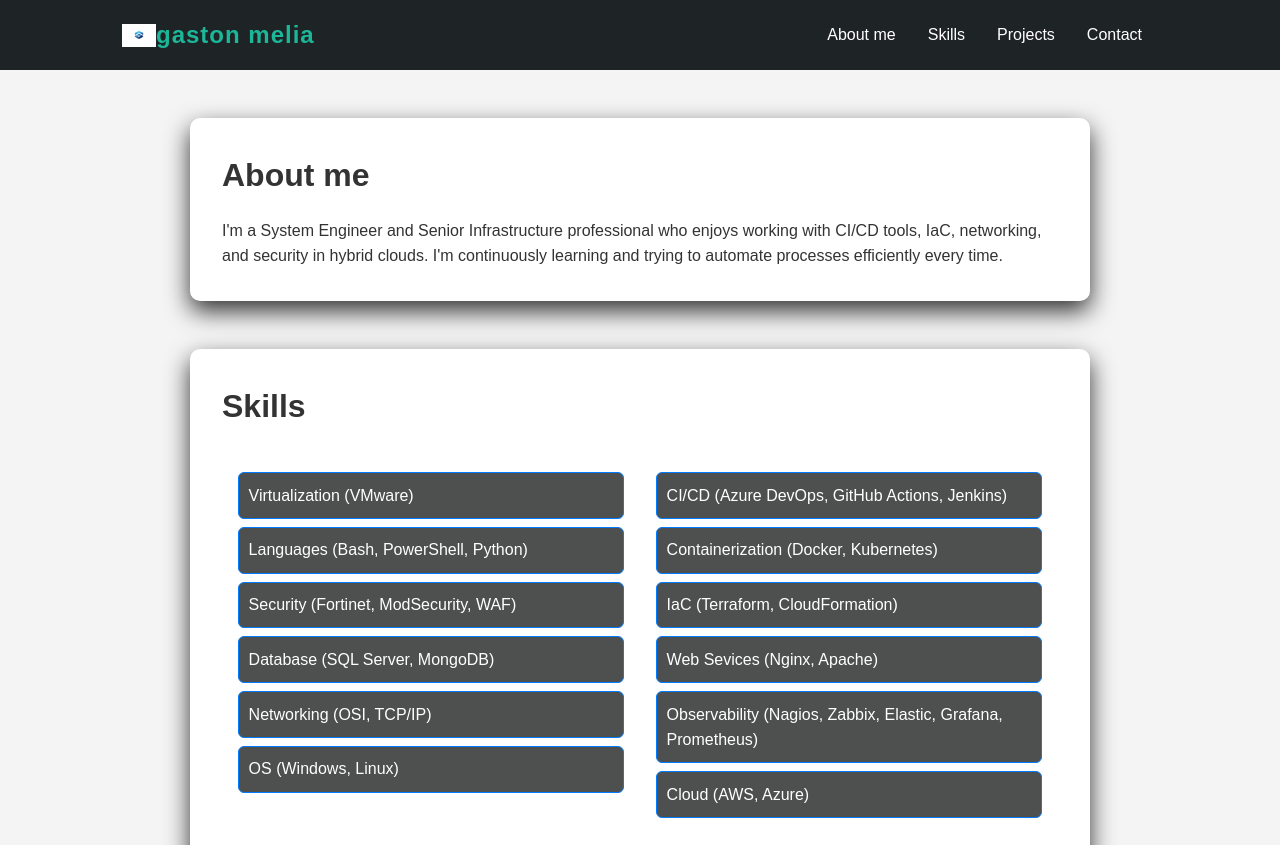
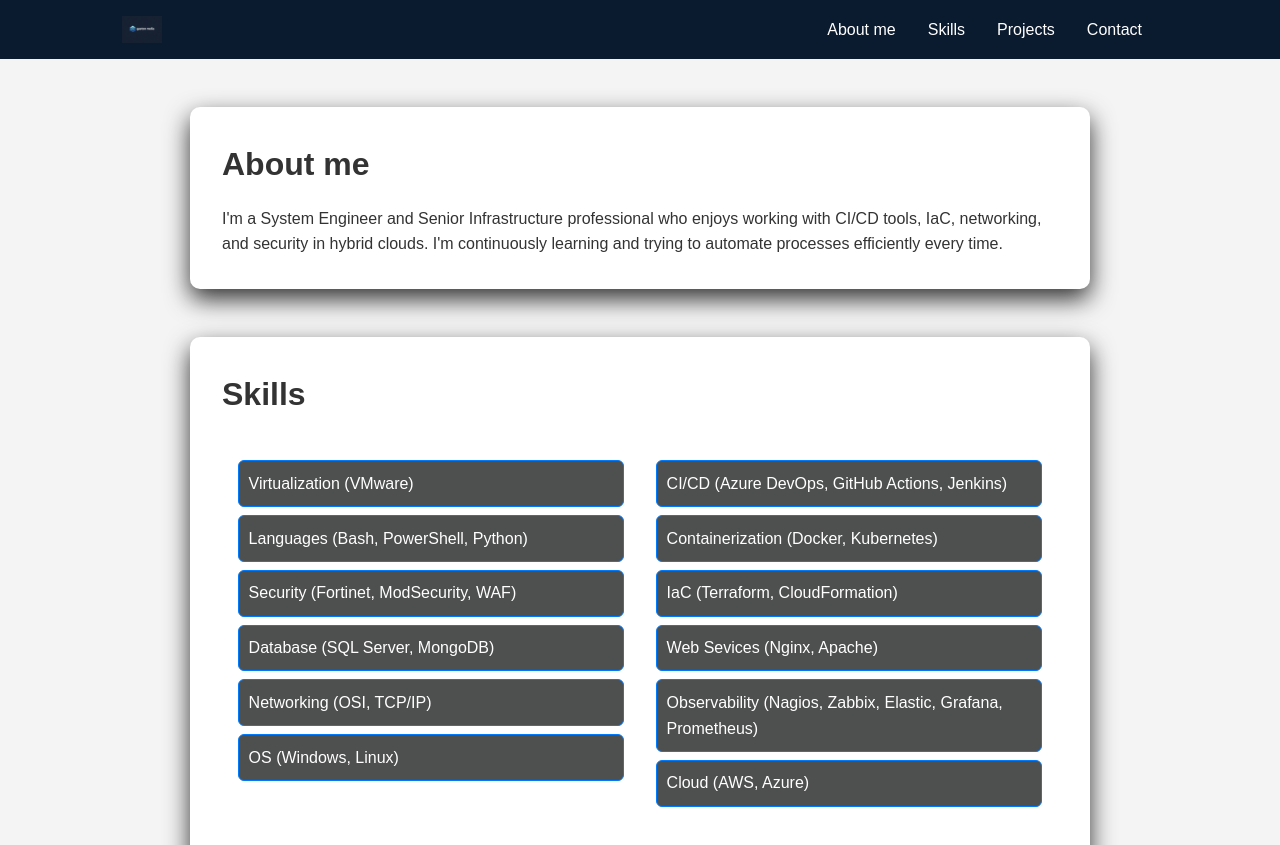
Before and after one commit to gasmelia/gasmelia.github.io, a plain HTML site: page index.html in a window 1280 px wide. Shown: the top 845 px of the page. Drawn offline with Linux system fonts and the light colour scheme.

Commit message:
update container

```diff
--- a/css/styles.css
+++ b/css/styles.css
@@ -17,7 +17,7 @@ body {
 
 /* Contenedor del encabezado */
 .contenedor-header {
-    background: #1e2326;
+    background: #0A1A2F;
     color: white;
 }
 
@@ -155,7 +155,7 @@ h1 {
     }
 }
 .site-logo{
-    width: 34px;
+    width: 40px;
     height:auto;
 }
 .logo{
--- a/index.html
+++ b/index.html
@@ -16,8 +16,7 @@
 
         <header>
             <div class="logo">
-                <img src="images/stackion.png" alt="Platform Engineering Logo" class="site-logo">
-                <span class="logo-text">gaston melia</span>
+                <img src="images/stackion-a.png" alt="Platform Engineering Logo" class="site-logo">
             </div>
             <nav id="nav">
                 <ul>
```
Also changed, not shown: images/stackion-a.png (added).
